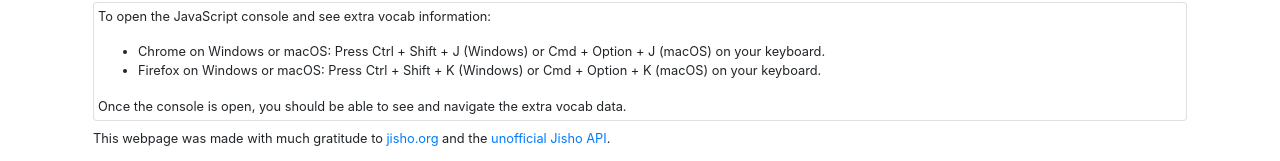
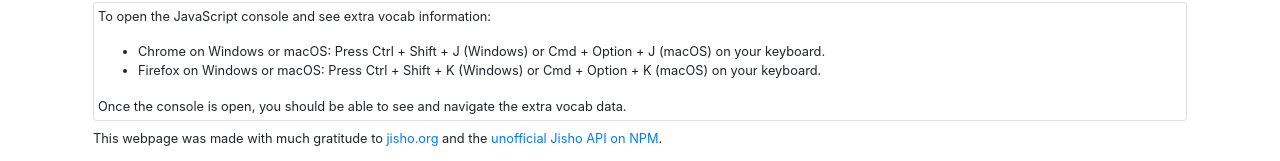
Before and after one commit to davidd647/use-unofficial-jisho-api, a Next.js app: page / in a window 1280 px wide. Shown: the part 704-865 px from the top of the page. Built offline with nearby package versions, Linux system fonts and the light colour scheme; no server answers.

Commit message:
open links in new tab instead of same tab

```diff
--- a/pages/index.js
+++ b/pages/index.js
@@ -276,7 +276,7 @@ export default function Home() {
             </div>
           </div>
           <div className="mx-2">
-            <p className="small">This webpage was made with much gratitude to <a href="https://www.jisho.org">jisho.org</a> and the <a href="https://www.npmjs.com/package/unofficial-jisho-api">unofficial Jisho API</a>.</p>
+            <p className="small">This webpage was made with much gratitude to <a href="https://www.jisho.org" target="_blank">jisho.org</a> and the <a href="https://www.npmjs.com/package/unofficial-jisho-api" target="_blank">unofficial Jisho API on NPM</a>.</p>
           </div>
         </div>
       </main>
```
